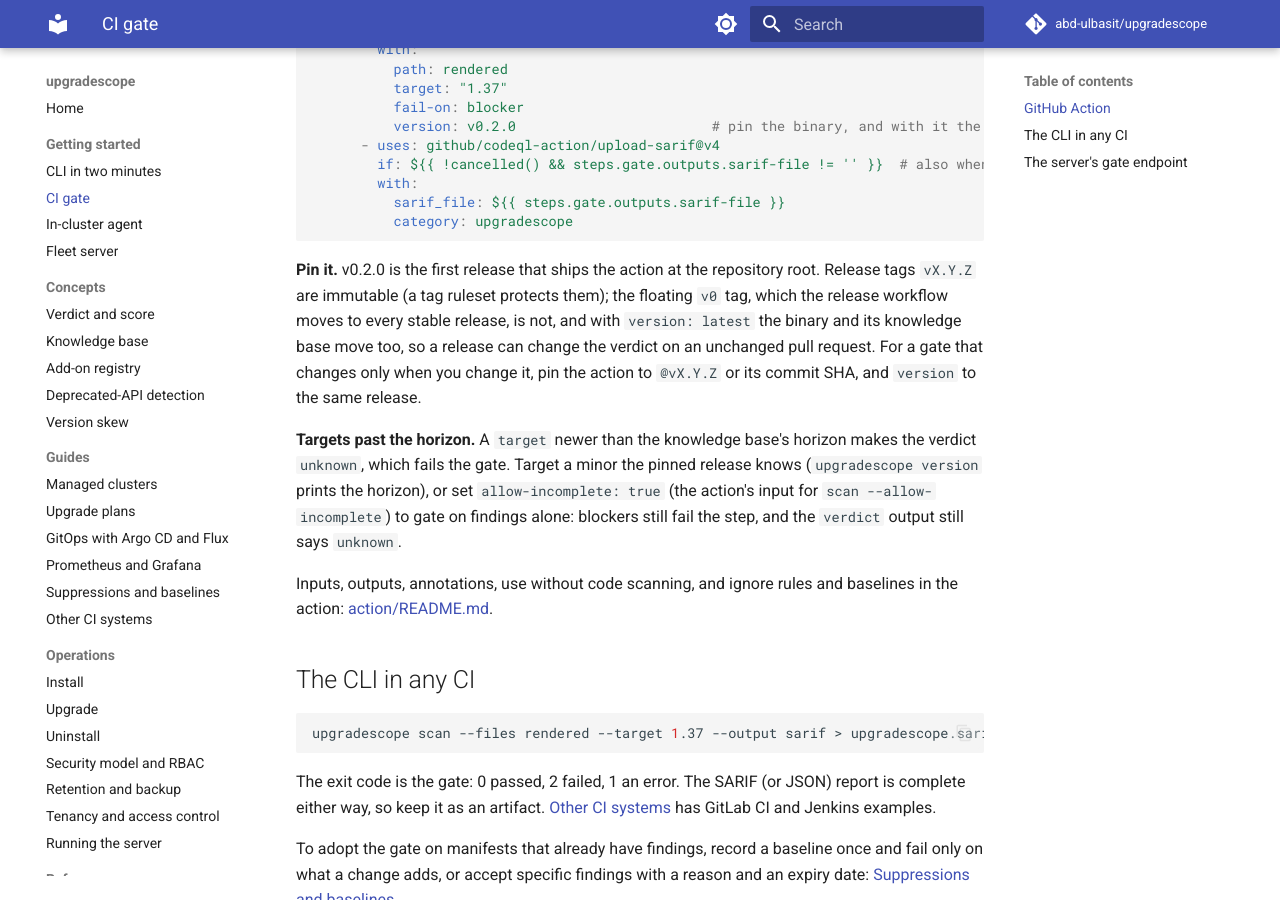
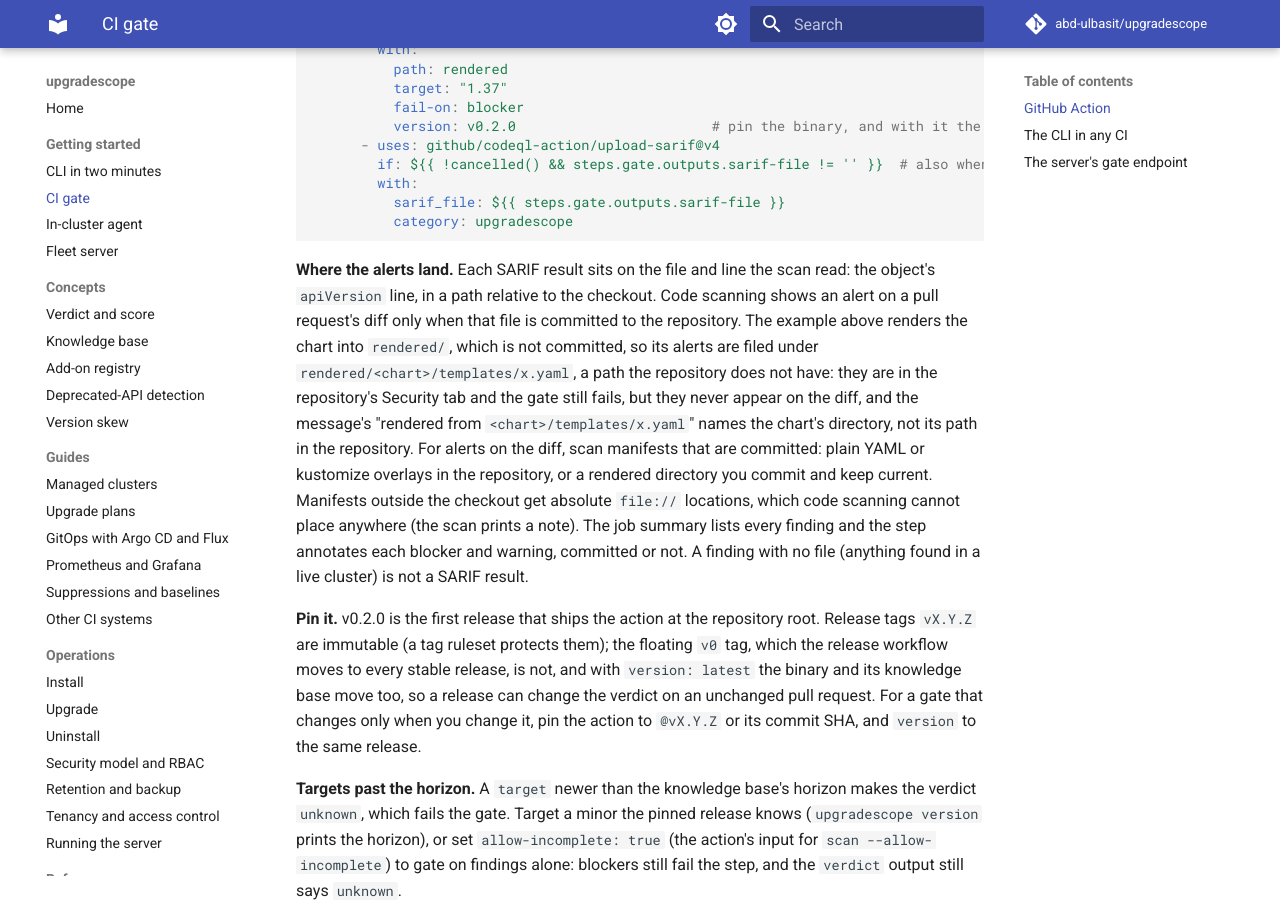
Before and after one commit to abd-ulbasit/upgradescope, an MkDocs documentation site: the page built from docs/getting-started/ci-gate.md, in a window 1280 px wide and 900 px high, scrolled down 795 px. Built offline with MkDocs 1.6.1 and Material for MkDocs 9.7.7, drawn with Linux system fonts in a browser that asks for light colours; comment, search, counter and statistics services are not loaded.

Commit message:
docs(action): SARIF alerts reach a PR's diff only for committed files
The documented recipe renders the chart into an uncommitted rendered/
directory, so its SARIF alerts are filed under a path the repository does
not have: they list in the Security tab and the gate still fails, but they
cannot sit on a pull request's diff, and the message names the chart's
directory rather than a repo path. The GitLab page had this caveat; the
GitHub pages did not. Say what happens and what to scan instead.

Refs #200

Co-Authored-By: Claude Fable 5 <noreply@anthropic.com>

````diff
--- a/docs/getting-started/ci-gate.md
+++ b/docs/getting-started/ci-gate.md
@@ -44,6 +44,23 @@ jobs:
           sarif_file: ${{ steps.gate.outputs.sarif-file }}
           category: upgradescope
 ```
+
+**Where the alerts land.** Each SARIF result sits on the file and line the
+scan read: the object's `apiVersion` line, in a path relative to the
+checkout. Code scanning shows an alert on a pull request's diff only when
+that file is committed to the repository. The example above renders the
+chart into `rendered/`, which is not committed, so its alerts are filed
+under `rendered/<chart>/templates/x.yaml`, a path the repository does not
+have: they are in the repository's Security tab and the gate still fails,
+but they never appear on the diff, and the message's "rendered from
+`<chart>/templates/x.yaml`" names the chart's directory, not its path in the
+repository. For alerts on the diff, scan manifests that are committed:
+plain YAML or kustomize overlays in the repository, or a rendered directory
+you commit and keep current. Manifests outside the checkout get absolute
+`file://` locations, which code scanning cannot place anywhere (the scan
+prints a note). The job summary lists every finding and the step
+annotates each blocker and warning, committed or not. A finding with no
+file (anything found in a live cluster) is not a SARIF result.
 
 **Pin it.** v0.2.0 is the first release that ships the action at the
 repository root. Release tags `vX.Y.Z` are immutable (a tag ruleset protects
````
Also changed, not shown: action/README.md (+11 -0 lines), docs/claims.md (+1 -1 lines), 1 other file.
